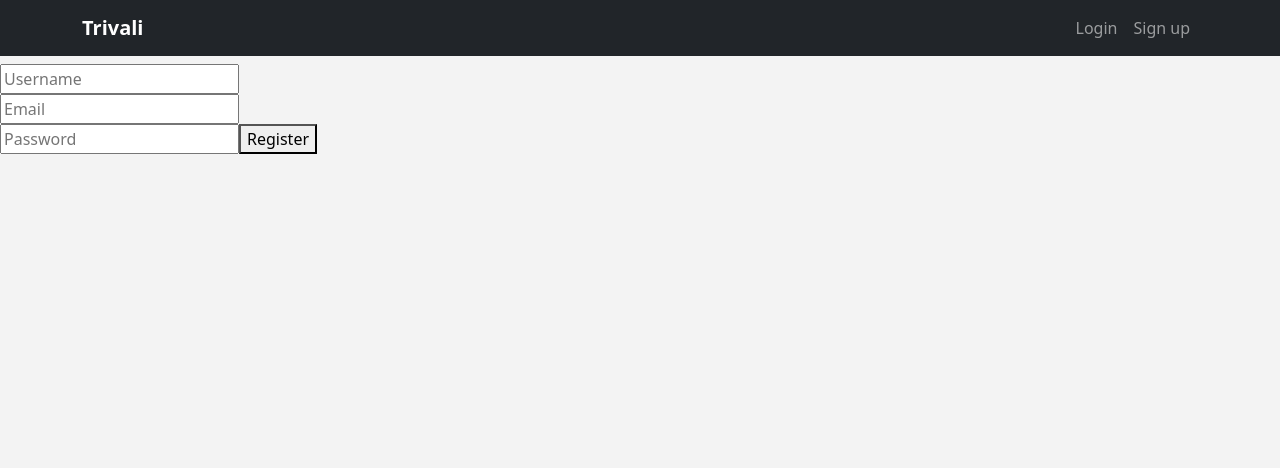
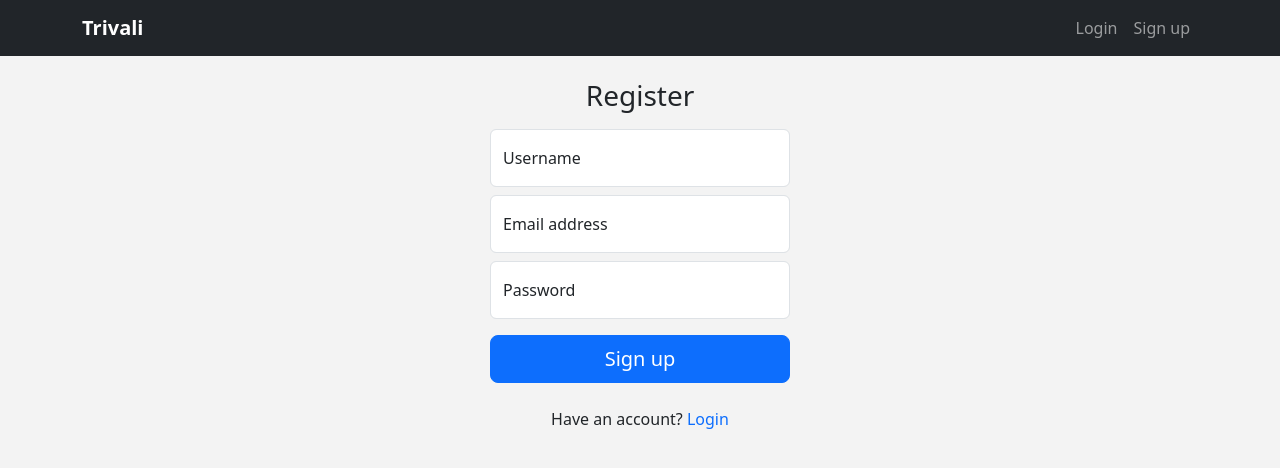
Before and after one commit to AgentHagu/Trivali, a React (Create React App) app in the folder client/: page /register in a window 1280 px wide. Shown: the top 468 px of the page. Built offline with nearby package versions, Linux system fonts and the light colour scheme; no server answers; what quill-better-table would draw is missing.

Commit message:
Login and Register changes

```diff
--- a/client/src/pages/LoginPage.js
+++ b/client/src/pages/LoginPage.js
@@ -17,6 +17,9 @@ export default function LoginPage() {
     const [email, setEmail] = useState('')
     const [password, setPassword] = useState('')
     const [error, setError] = useState('')
+    const [isEmailValid, setIsEmailValid] = useState(true)
+    const [isPasswordValid, setIsPasswordValid] = useState(true)
+
     const navigate = useNavigate()
 
     // Validate user session on component mount
@@ -53,6 +56,8 @@ export default function LoginPage() {
     // Handle form submission
     const handleSubmit = async (event) => {
         event.preventDefault();
+        setIsEmailValid(true)
+        setIsPasswordValid(true)
 
         const response = await fetch(`${SERVER_URL}/login`, {
             method: 'POST',
@@ -68,6 +73,13 @@ export default function LoginPage() {
         } else {
             response.text().then(errorMessage => {
                 setError(errorMessage)
+
+                if (errorMessage === "Password incorrect") {
+                    setIsPasswordValid(false)
+                } else {
+                    setIsEmailValid(false)
+                    setIsPasswordValid(false)
+                }
             });
         }
     };
@@ -75,12 +87,33 @@ export default function LoginPage() {
     return (
         <>
             <HeaderNavbar />
-            <form onSubmit={handleSubmit}>
-                <input type="email" name="email" value={email} placeholder="Email" required onChange={handleChange} /> <br />
-                <input type="password" name="password" value={password} placeholder="Password" required onChange={handleChange} />
-                <button type="submit">Login</button>
-            </form>
-            <p>{error}</p>
+            <body className="text-center">
+                <div style={{ width: "100%", maxWidth: "330px", padding: "15px", margin: "auto" }}>
+                    <form onSubmit={handleSubmit} className="mb-4" noValidate>
+                        <h1 className="h3 mb-3 fw-normal">Sign in here</h1>
+
+                        <div className="form-floating mb-2">
+                            <input id="floatingEmail" className={`form-control ${isEmailValid ? "" : "is-invalid"}`} type="email" name="email" value={email} placeholder="Email" required onChange={handleChange} />
+                            <label htmlFor="floatingEmail">Email address</label>
+                        </div>
+
+                        <div className="form-floating mb-2">
+                            <input id="floatingPassword" className={`form-control ${isPasswordValid ? "" : "is-invalid"}`} type="password" name="password" value={password} placeholder="Password" required onChange={handleChange} />
+                            <label htmlFor="floatingPassword">Password</label>
+                        </div>
+
+                        <div className="mb-3 text-danger">
+                            {error}
+                        </div>
+
+                        <button class="w-100 btn btn-lg btn-primary" type="submit">Sign in</button>
+                    </form>
+
+                    <div className="text-center">
+                        <p>Not a member? <a href="/register" className="text-decoration-none">Register</a></p>
+                    </div>
+                </div>
+            </body>
         </>
     );
 }
--- a/client/src/pages/ProjectPage.js
+++ b/client/src/pages/ProjectPage.js
@@ -19,6 +19,9 @@ import { BudgetsProvider } from "../context/BudgetsContext";
 const SERVER_URL = process.env.REACT_APP_API_URL;
 
 function SearchBar({ socket, currUser, addedUsersList, setAddedUsersList }) {
+    const [userValidity, setUserValidity] = useState(true)
+    const [invalidMessage, setInvalidMessage] = useState("")
+
     function userToSimpleUser(user) {
         const simpleUser = {
             _id: user._id,
@@ -39,14 +42,14 @@ function SearchBar({ socket, currUser, addedUsersList, setAddedUsersList }) {
     useEffect(() => {
         const handleUserFound = user => {
             if (user == null) {
-                //TODO: Add toast or something for this message
-                console.log("NO USER FOUND")
+                setUserValidity(false)
+                setInvalidMessage("No such user found")
                 return
             }
 
             if (user._id === currUser._id) {
-                //TODO: Add toast or something for this message
-                console.log("ITS YOU")
+                setUserValidity(false)
+                setInvalidMessage("You have already been added")
                 return
             }
 
@@ -55,11 +58,14 @@ function SearchBar({ socket, currUser, addedUsersList, setAddedUsersList }) {
             )
 
             if (!isUserInArray) {
+                setUserValidity(true)
+                setInvalidMessage("")
                 const newList = [...addedUsersList, user]
                 setAddedUsersList(newList)
                 socket.emit("add-user", userToSimpleUser(user))
             } else {
-                console.log("User is already added")
+                setUserValidity(false)
+                setInvalidMessage("User has already been added")
             }
         }
 
@@ -77,11 +83,15 @@ function SearchBar({ socket, currUser, addedUsersList, setAddedUsersList }) {
     }
 
     return <>
-        <label htmlFor="addUsers" className="form-label">Add Users to Project</label>
-
-        <form className="mb-3 d-flex" onSubmit={searchHandler}>
-            <input type="search" className="form-control me-2" id="addUsers" placeholder="Search with ID or Email" />
-            <button className="btn btn-outline-primary" type="submit"><i className="bi bi-search" /></button>
+        <form className="mb-3" onSubmit={searchHandler}>
+            <label htmlFor="addUsers" className="form-label">Add Users to Project</label>
+            <div className="input-group has-validation">
+                <input type="search" className={`form-control me-2 ${userValidity ? '' : 'is-invalid'}`} id="addUsers" placeholder="Search with ID or Email" />
+                <button className="btn btn-outline-primary" type="submit"><i className="bi bi-search" /></button>
+                <div className="invalid-feedback">
+                    {invalidMessage}
+                </div>
+            </div>
         </form>
 
         {
@@ -173,7 +183,6 @@ export default function ProjectPage() {
     }, [socket, loading, user, navigate])
 
     function changeNameHandler(event) {
-        console.log(event.target.value)
         socket.emit("change-project-name", event.target.value)
     }
 
--- a/client/src/pages/RegisterPage.js
+++ b/client/src/pages/RegisterPage.js
@@ -78,13 +78,38 @@ export default function RegisterPage() {
     return (
         <>
             <HeaderNavbar />
-            <form onSubmit={handleSubmit}>
-                <input type="text" name="username" placeholder="Username" required value={username} onChange={handleChange} /> <br />
-                <input type="email" name="email" placeholder="Email" required value={email} onChange={handleChange} /> <br />
-                <input type="password" name="password" placeholder="Password" required value={password} onChange={handleChange} />
-                <button type="submit">Register</button>
-            </form>
-            <p>{error}</p>
+            <body className="text-center">
+                <div style={{ width: "100%", maxWidth: "330px", padding: "15px", margin: "auto" }}>
+                    <form onSubmit={handleSubmit} className="mb-4">
+                        <h1 className="h3 mb-3 fw-normal">Register</h1>
+
+                        <div className="form-floating mb-2">
+                            <input id="floatingUsername" className="form-control" type="text" name="username" placeholder="Username" required value={username} onChange={handleChange} />
+                            <label htmlFor="floatingUsername">Username</label>
+                        </div>
+
+                        <div className="form-floating mb-2">
+                        <input id="floatingEmail" className="form-control" type="email" name="email" placeholder="Email" required value={email} onChange={handleChange} />
+                            <label htmlFor="floatingEmail">Email address</label>
+                        </div>
+
+                        <div className="form-floating mb-2">
+                        <input id="floatingPassword" className="form-control" type="password" name="password" placeholder="Password" required value={password} onChange={handleChange} />
+                            <label htmlFor="floatingPassword">Password</label>
+                        </div>
+
+                        <div className="mb-3 text-danger">
+                            {error}
+                        </div>
+
+                        <button class="w-100 btn btn-lg btn-primary" type="submit">Sign up</button>
+                    </form>
+
+                    <div className="text-center">
+                        <p>Have an account? <a href="/login" className="text-decoration-none">Login</a></p>
+                    </div>
+                </div>
+            </body>
         </>
     );
 }
--- a/client/src/pages/WelcomePage.js
+++ b/client/src/pages/WelcomePage.js
@@ -3,8 +3,6 @@ import TravelPlannerImage from '../Images/0002.jpg';
 import CollaborativeImage from '../Images/0001.jpg';
 import FinanceImage from '../Images/0000.jpg';
 import Logo from "../Images/0003.png"
-
-
 
 /**
  * WelcomePage component to display the welcome page content.
@@ -20,7 +18,7 @@ export default function WelcomePage() {
                 <div className="container">
                     <h1 className="jumbotron-heading">Welcome to <br /> Trivali</h1>
                     <p className="lead text-muted">The one-stop solution to your <br /> travel planning problems</p>
-                    <img className="img-fluid" src={Logo}
+                    <img className="img-fluid mx-auto d-block" src={Logo}
                         alt="Trivali Logo" style={{ height: "300px", width: "300px", display: "block" }} />
                 </div>
             </section>
```
Also changed, not shown: client/src/App.js (+5 -5 lines), client/src/pages/HomePage.js (+26 -13 lines).
